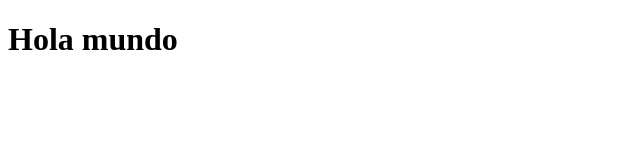
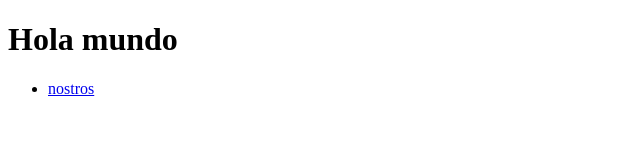
Before and after one commit to MarioMunera1993/proyectico, a plain HTML site: page index.html in a window 1280 px wide. Shown: the full height of the page, 0-640 px from the left. Drawn offline with Linux system fonts and the light colour scheme.

Commit message:
se agrega navegacion

```diff
--- a/index.html
+++ b/index.html
@@ -7,5 +7,8 @@
 </head>
 <body>
     <h1>Hola mundo</h1>
+    <ul>
+        <li><a href="#">nostros</a></li>
+    </ul>
 </body>
 </html>
```
